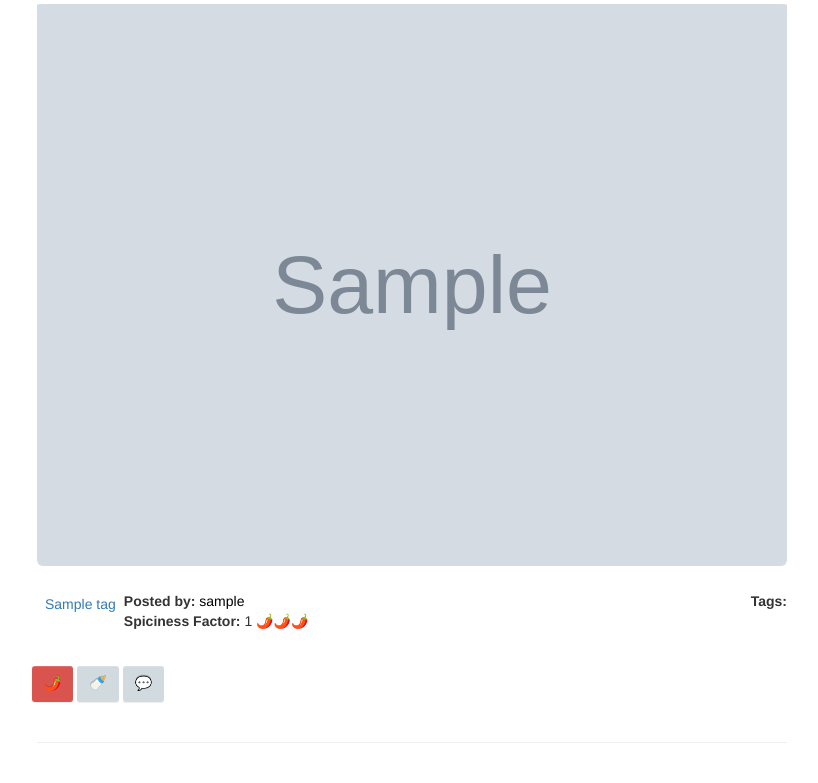
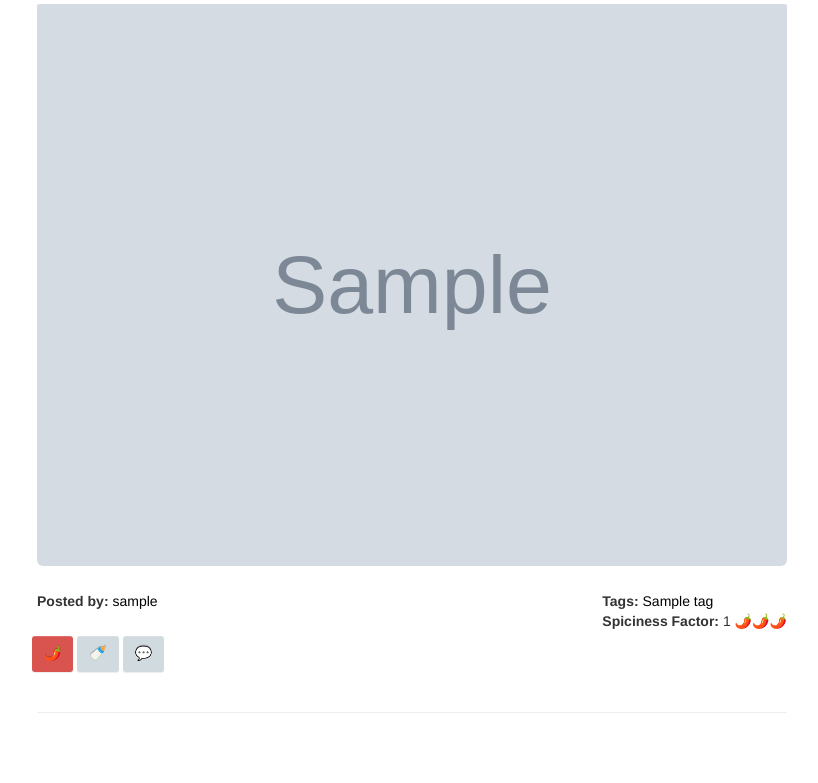
Before and after one commit to spicy-memes17/enterprise-memes, a Django app: page /spicy_memes/search in a window 1280 px wide. Shown: the part 269-1052 px from the top of the page, without its empty margins (53-871 px from the left). After the commit the page ends 982 px from the top, so only its background shows below. Run offline with Django 3.2, Linux system fonts and the light colour scheme; a user stored in the database is signed in; tables that the repository leaves empty hold one stand-in row (values such as "Sample post"); grey boxes marked "Sample" are stand-in pictures; some libraries are stand-ins or nearby versions.

Commit message:
reverted minor changes

```diff
--- a/spicy_memes/templates/content.html
+++ b/spicy_memes/templates/content.html
@@ -56,12 +56,7 @@
                     <strong>Tags: </strong>
                     {% for tag in post.tags.all %}
                         <!--jeder tag ist in einer form und klickbar. es wird nach posts mit dem angeklickten tag gesucht-->
-
-                            <form method="GET" action="{% url 'spicy_memes:search' %}" style="float: left">
-                                <input value="{{ tag.name }}" type="hidden" name="tag">
-                                <button type="submit" class="btn-link">{{ tag.name }}</button>
-                            </form>
-
+							<a href="{% url 'spicy_memes:search' %}?search_term={{ tag.name }}">{{ tag.name }}</a>
                     {% endfor %}
                     <br>
                     <strong>Spiciness Factor: </strong><span id="rating{{ post.id }}">{{ post.get_likes }} </span>🌶️🌶️🌶️
```
